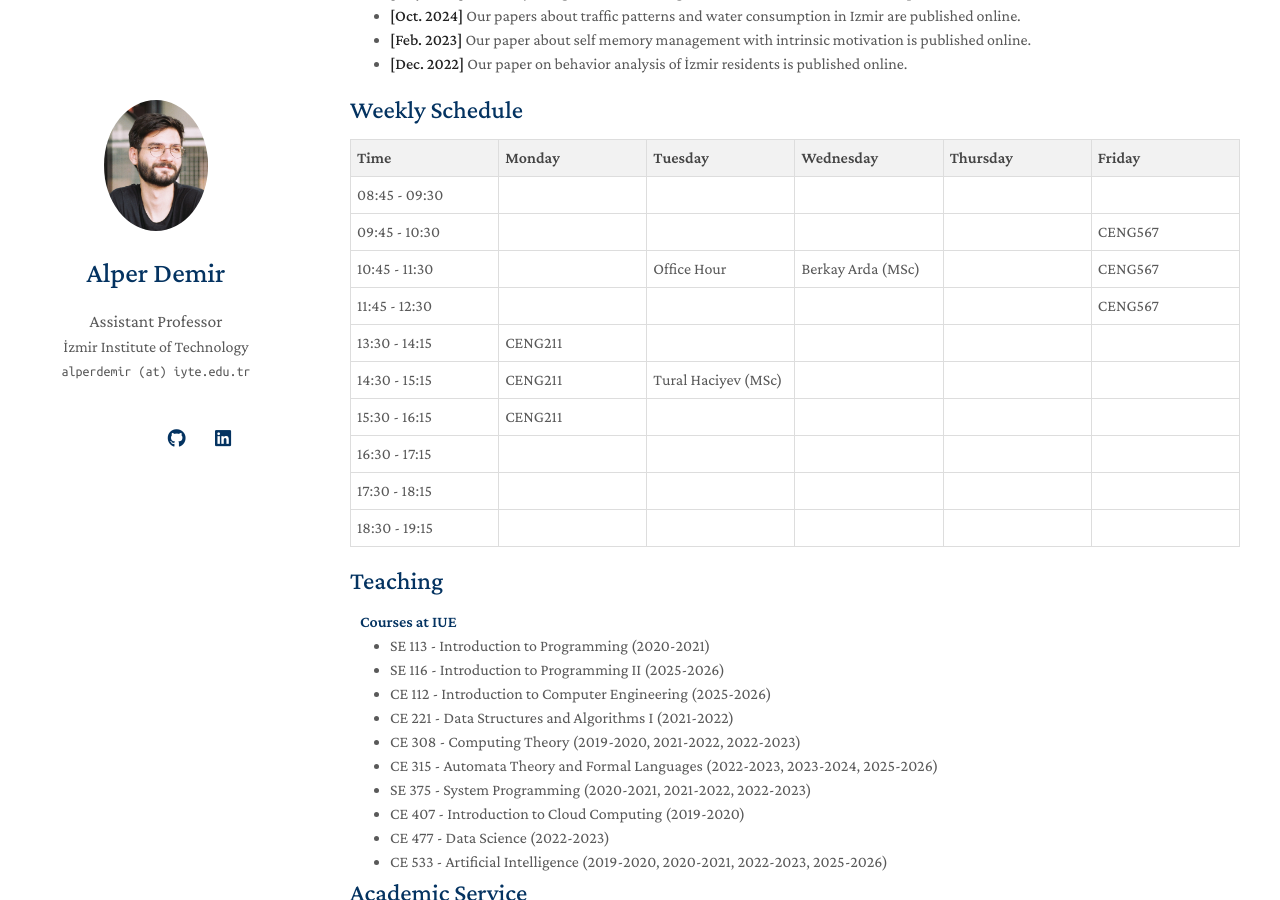
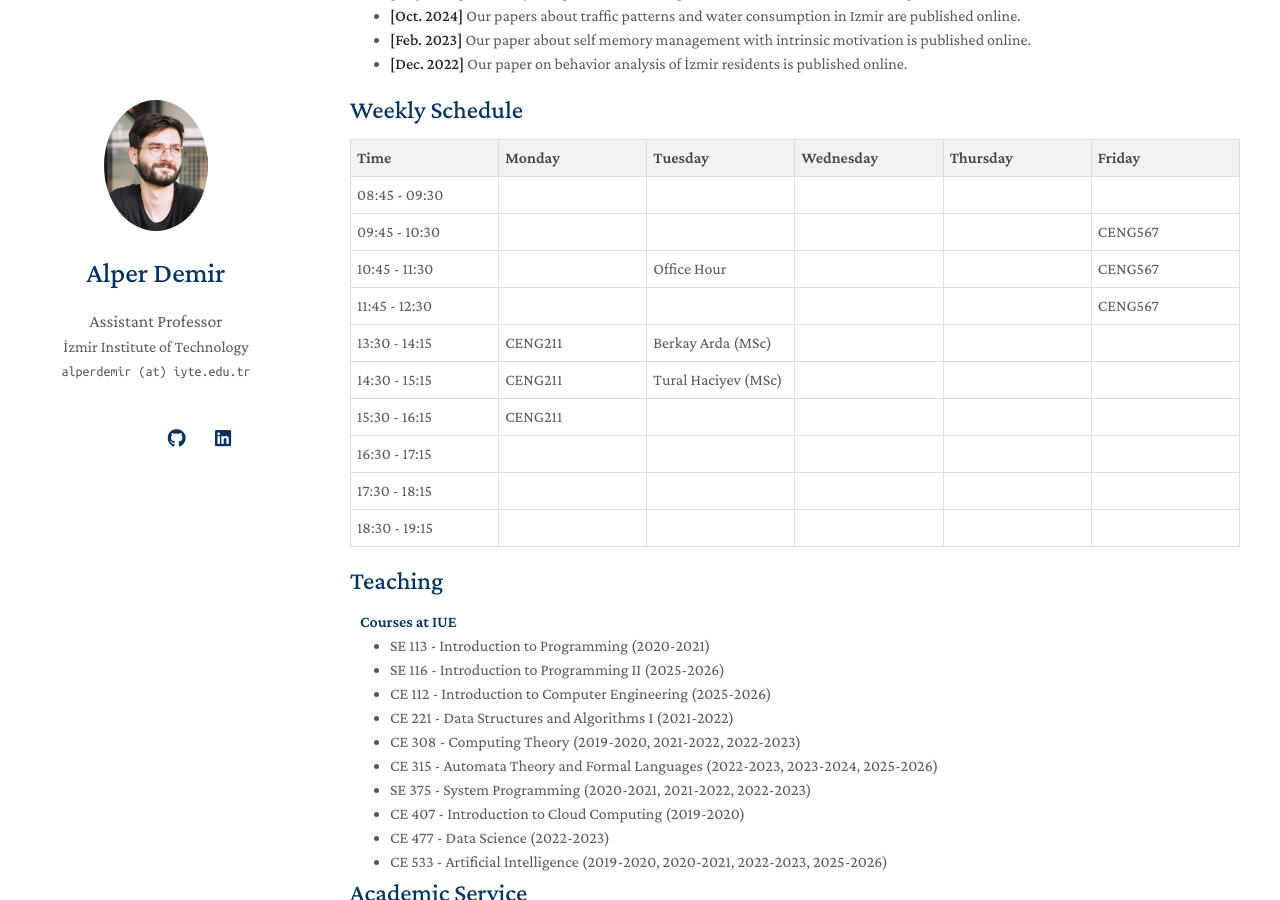
Before and after one commit to gliese876b/gliese876b.github.io, a Jekyll site: the page built from index.md, in a window 1280 px wide and 900 px high, scrolled down 587 px. Built offline with Jekyll 4.4.1, drawn with Linux system fonts in a browser that asks for light colours; nearby versions of some CDN libraries; a style sheet for code colours, icons or effects is not loaded; our own code applies the rules of GitHub Pages for plain Markdown files.

Commit message:
Update office hour details in schedule

```diff
--- a/_includes/schedule.md
+++ b/_includes/schedule.md
@@ -32,7 +32,7 @@
       <td style="border:1px solid #ddd; padding:6px;">10:45 - 11:30</td>
       <td style="border:1px solid #ddd; padding:6px;"></td>
       <td style="border:1px solid #ddd; padding:6px;">Office Hour</td>
-      <td style="border:1px solid #ddd; padding:6px;">Berkay Arda (MSc)</td>
+      <td style="border:1px solid #ddd; padding:6px;"></td>
       <td style="border:1px solid #ddd; padding:6px;"></td>
       <td style="border:1px solid #ddd; padding:6px;">CENG567</td>
     </tr>
@@ -47,7 +47,7 @@
     <tr>
       <td style="border:1px solid #ddd; padding:6px;">13:30 - 14:15</td>
       <td style="border:1px solid #ddd; padding:6px;">CENG211</td>
-      <td style="border:1px solid #ddd; padding:6px;"></td>
+      <td style="border:1px solid #ddd; padding:6px;">Berkay Arda (MSc)</td>
       <td style="border:1px solid #ddd; padding:6px;"></td>
       <td style="border:1px solid #ddd; padding:6px;"></td>
       <td style="border:1px solid #ddd; padding:6px;"></td>
```
